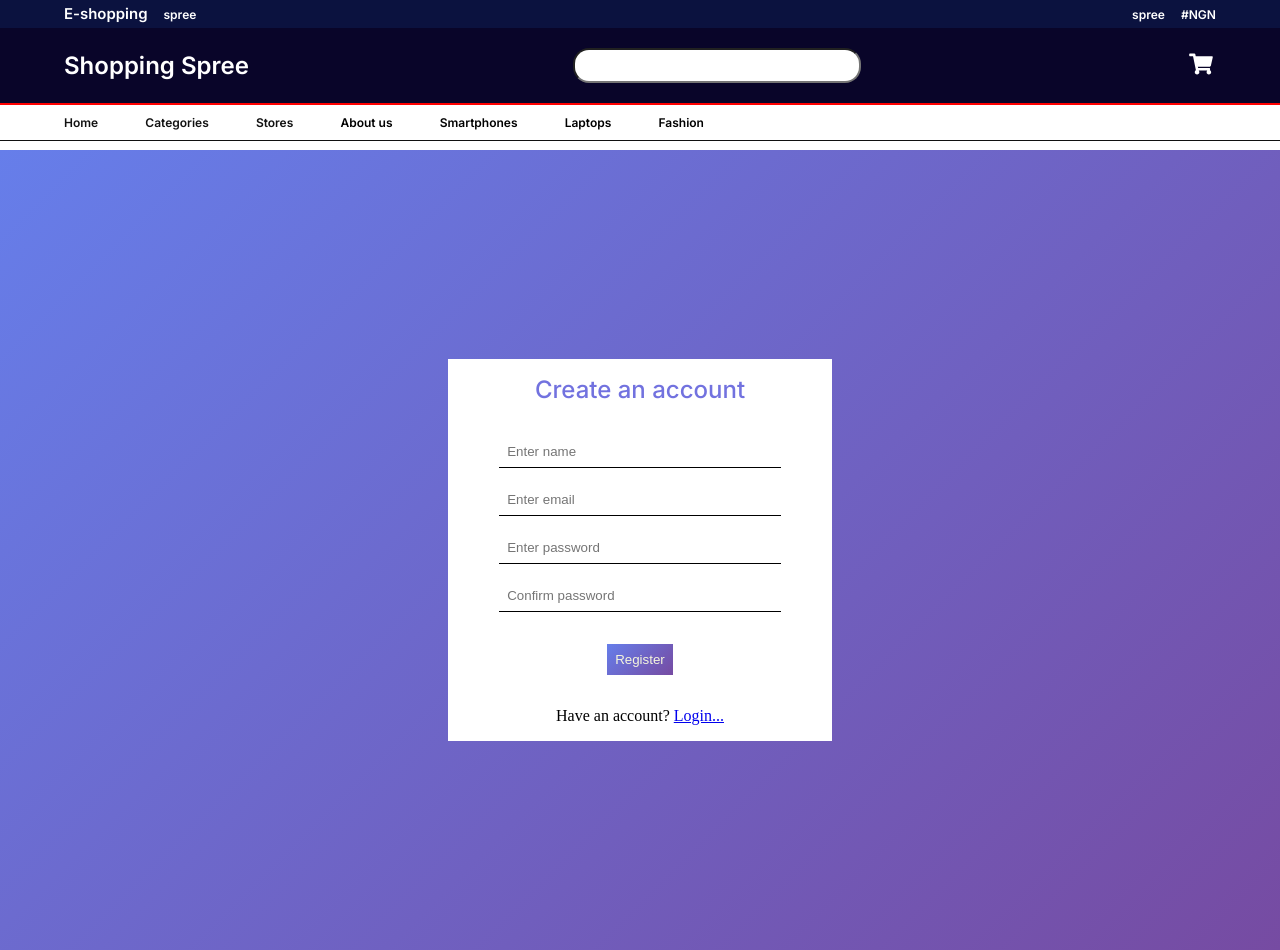
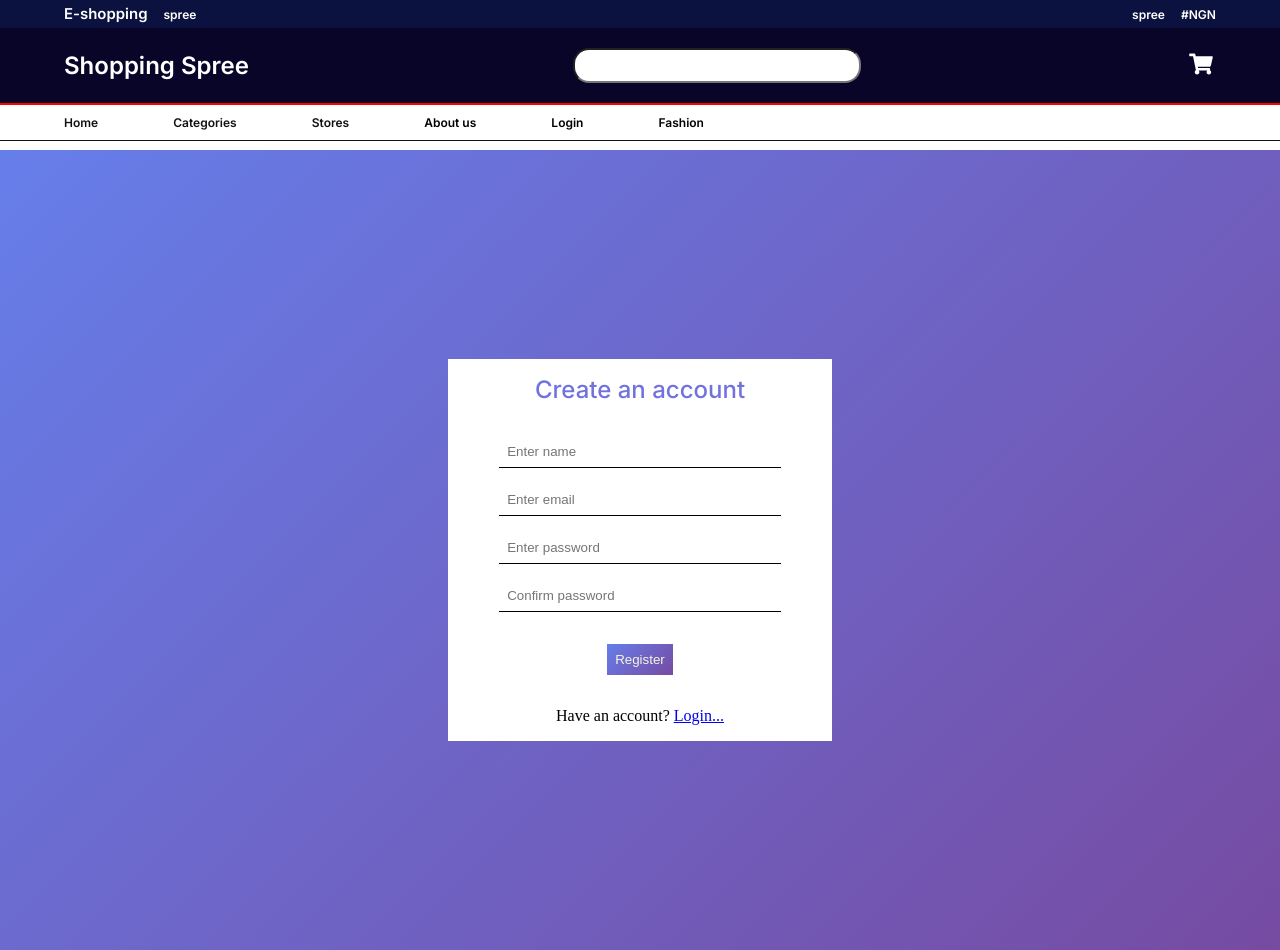
Before and after one commit to kennyegun24/e-commerce-frontend, a React (Create React App) app: page /register in a window 1280 px wide. Built offline with nearby package versions, Linux system fonts and the light colour scheme.

Commit message:
Implement logout functionality

```diff
--- a/src/components/pages/Nav.jsx
+++ b/src/components/pages/Nav.jsx
@@ -1,17 +1,21 @@
 import React, { useEffect } from 'react'
 import { useDispatch, useSelector } from 'react-redux'
-import { Link, NavLink } from 'react-router-dom'
+import { Link, NavLink, useNavigate, useNavigation } from 'react-router-dom'
 import { FaShoppingCart } from 'react-icons/fa'
 import './nav.css'
-// import { loadCart } from '../../redux/cart/cart'
+import { loginSuccess } from '../../redux/user/user'
 const Nav = () => {
   const { products } = useSelector(state => state.cart)
-  // const { currentUser } = useSelector(state => state.user)
+  const { currentUser } = useSelector(state => state.user)
+  const dispatch = useDispatch()
+  const navigate = useNavigate()
+  const logout = () => {
+    dispatch(loginSuccess(null))
+  }
+  const login = () => {
+    navigate('/login')
+  }
 
-  // const dispatch = useDispatch()
-  useEffect(() => {
-    // currentUser ? dispatch(loadCart({ currentUser: currentUser.data.token })) : dispatch(loadCart({ currentUser: null }))
-  }, [])
   return (
     <>
       <header className='navHeader'>
@@ -48,12 +52,11 @@ const Nav = () => {
             <NavLink className='navLink' to='/categories'>Categories</NavLink>
             <NavLink to='/stores' className='navLink'>Stores</NavLink>
             <li>About us</li>
-            <li>Smartphones</li>
-            <li>Laptops</li>
+            <NavLink style={{ color: 'black', textDecoration: 'none' }} onClick={() => currentUser && logout()} to={!currentUser && '/login'}>{currentUser ? 'Logout' : 'Login'}</NavLink>
             <li>Fashion</li>
           </ul>
         </nav>
-      </header>
+      </header >
     </>
   )
 }
```
